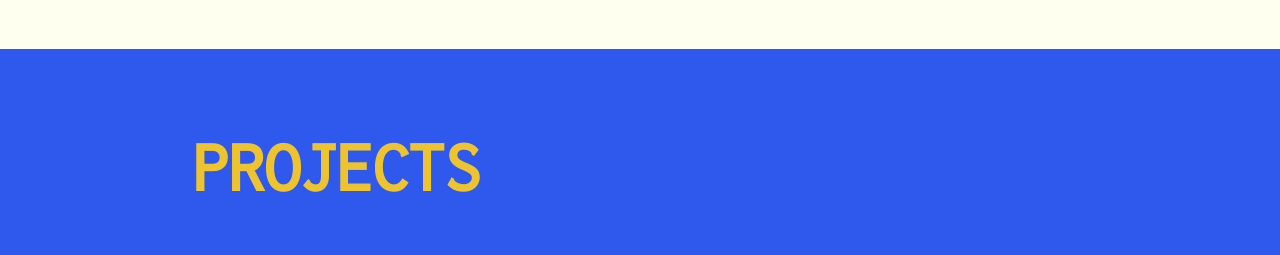
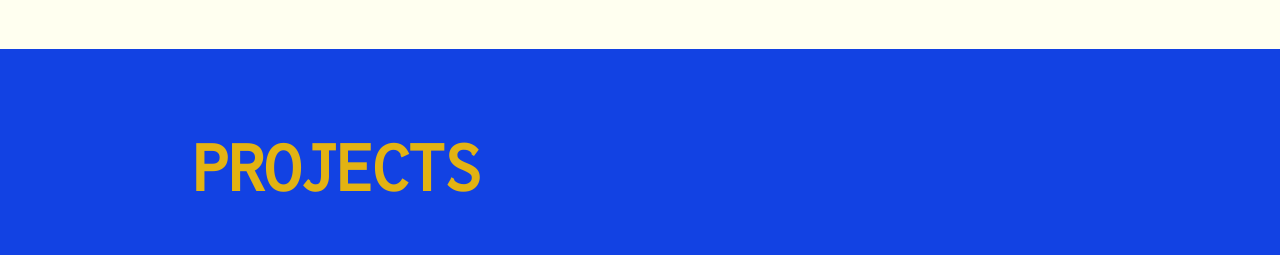
Before and after one commit to harpalassi/personal-portfolio, a React (Create React App) app: page / in a window 1280 px wide. Shown: the part 760-1015 px from the top of the page. Built offline with nearby package versions, Linux system fonts and the light colour scheme; the HTML template or start-up script is replaced by a standard one.

Commit message:
updated contrast

```diff
--- a/src/index.css
+++ b/src/index.css
@@ -108,14 +108,16 @@ nav {
   width: 100%;
   flex-direction: column;
   align-items: center;
-  background: #2f58ed;
+  /* background: #2f58ed; */
+  background: #1242e3;
   color: var(--primary-color);
   padding-bottom: 15vh;
 }
 
 #projects h2 {
   align-self: flex-start;
-  color: #edc42f;
+  /* color: #edc42f; */
+  color: #e3b312;
   font-size: 6rem;
 }
 
```
